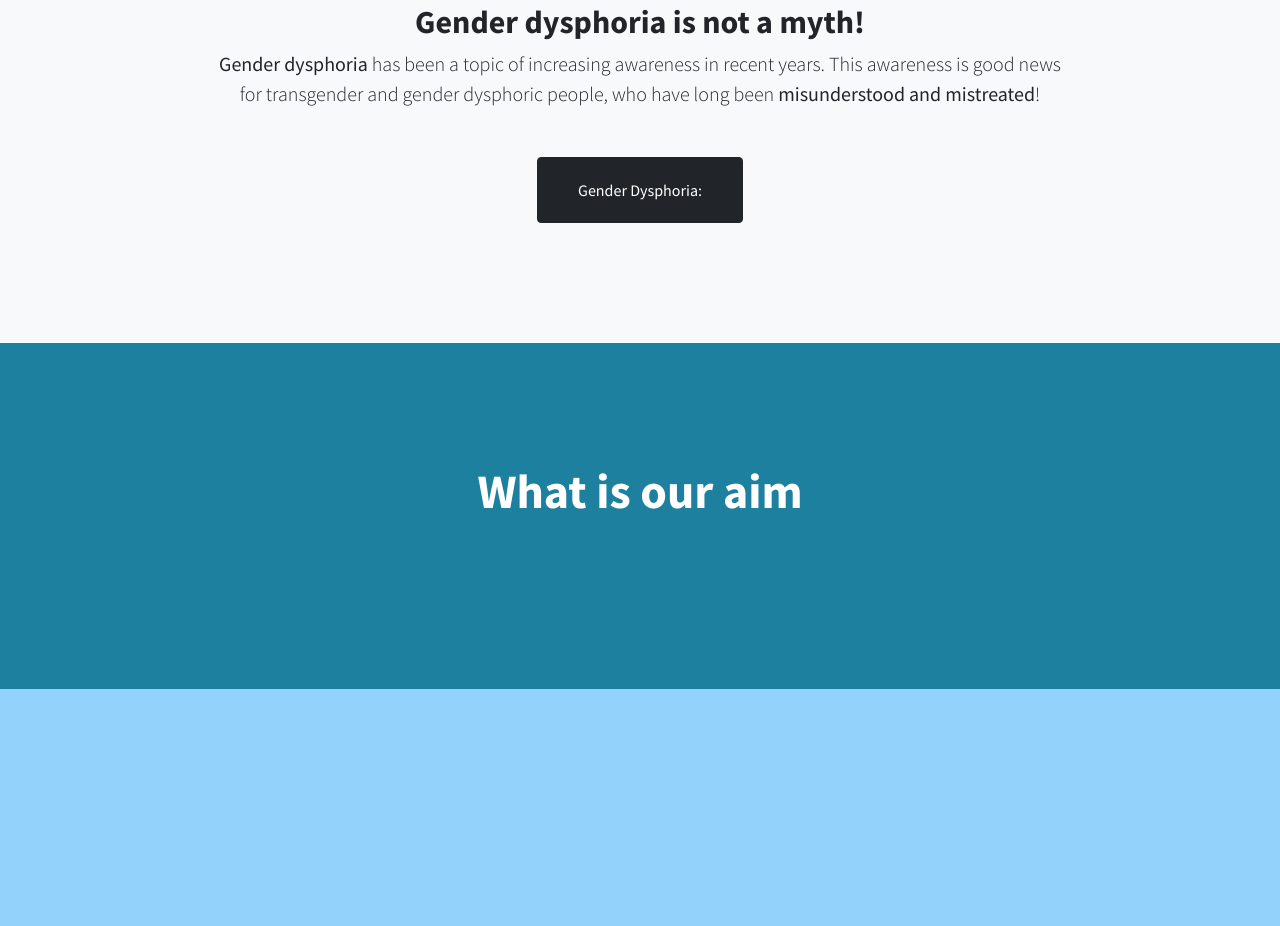
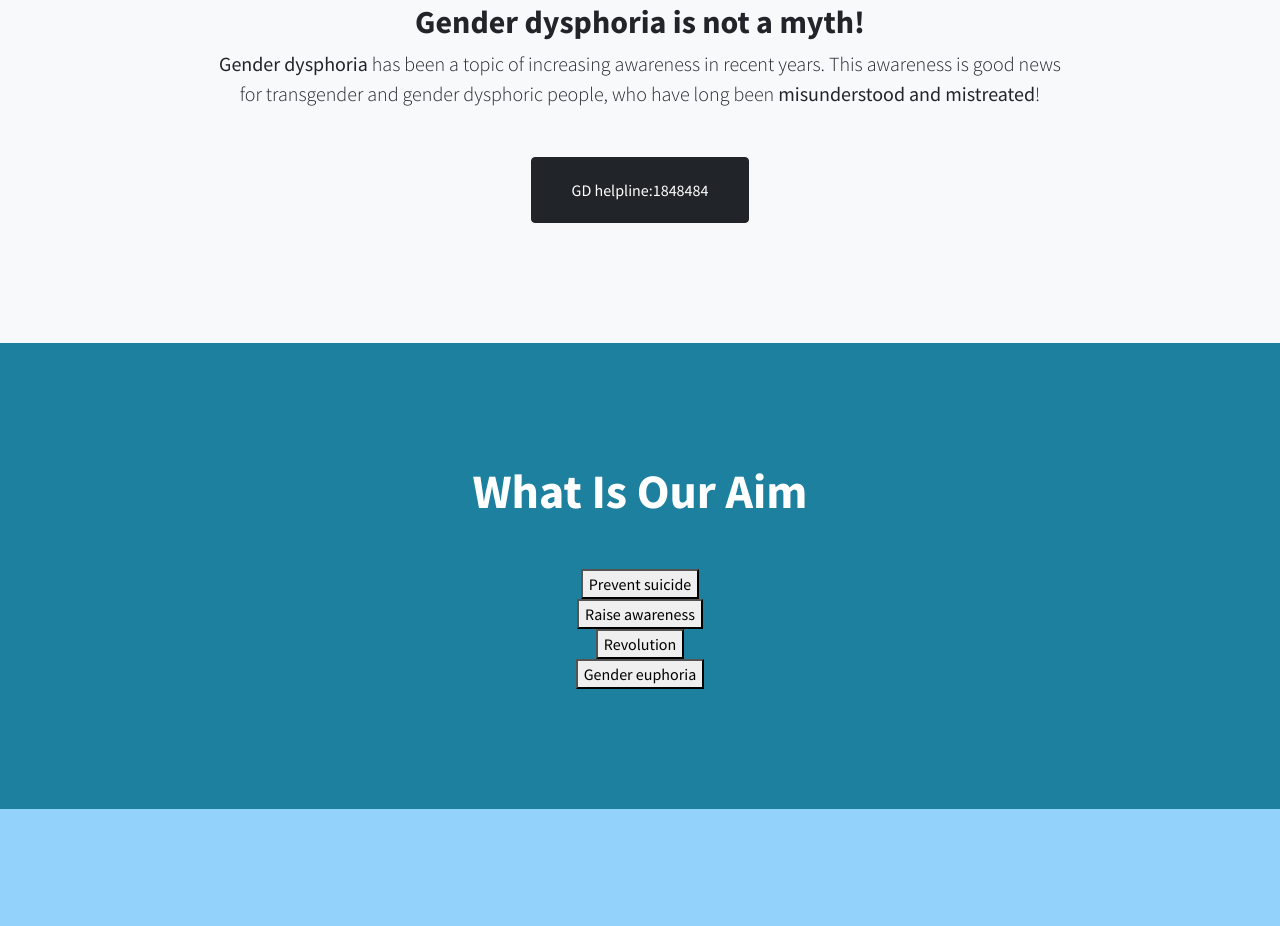
Before and after one commit to womENcourage2021-teamgreen/womENcourage2021-teamgreen.github.io, a plain HTML site: page index.html in a window 1280 px wide. Shown: the part 917-1843 px from the top of the page. Drawn offline with nearby package versions, Linux system fonts and the light colour scheme.

Commit message:
Update index.html

```diff
--- a/index.html
+++ b/index.html
@@ -43,7 +43,7 @@
                 <a class="btn btn-primary btn-xl" href="#about">Find Out More</a>
             </div>
         </header>
-        <!-- About-->
+<!-- About-->
         <section class="content-section bg-light" id="about">
             <div class="container px-4 px-lg-5 text-center">
                 <div class="row gx-4 gx-lg-5 justify-content-center">
@@ -54,7 +54,7 @@
                              This awareness is good news for transgender and gender dysphoric people,
                              who have long been <b>misunderstood and mistreated</b>!
                         </p>
-                        <a class="btn btn-dark btn-xl" href="#services">Gender Dysphoria:</a>
+                        <a class="btn btn-dark btn-xl" href="#services">GD helpline:1848484</a>
                     </div>
                 </div>
             </div>
@@ -64,8 +64,20 @@
             <div class="container px-4 px-lg-5">
                 <div class="content-section-heading">
                     <h3 class="text-secondary mb-0"></h3>
-                    <h2 class="mb-5">What is our aim</h2>
-
+                    <h2 class="mb-5">What Is Our Aim</h2>
+                    <div class="wrap">
+                        <button class="button">Prevent suicide</button>
+                      </div>
+                    <div class="wrap">
+                        <button class="button">Raise awareness</button>
+                    </div>
+                    <div class = "wrap">
+                        <button class="button">Revolution</button>
+                    </div>
+                    <div class ="wrap">
+                        <button class = "button">Gender euphoria</button>
+                    </div>
+            </div>
             </div>
         </section>
         <!-- Callout-->
```
